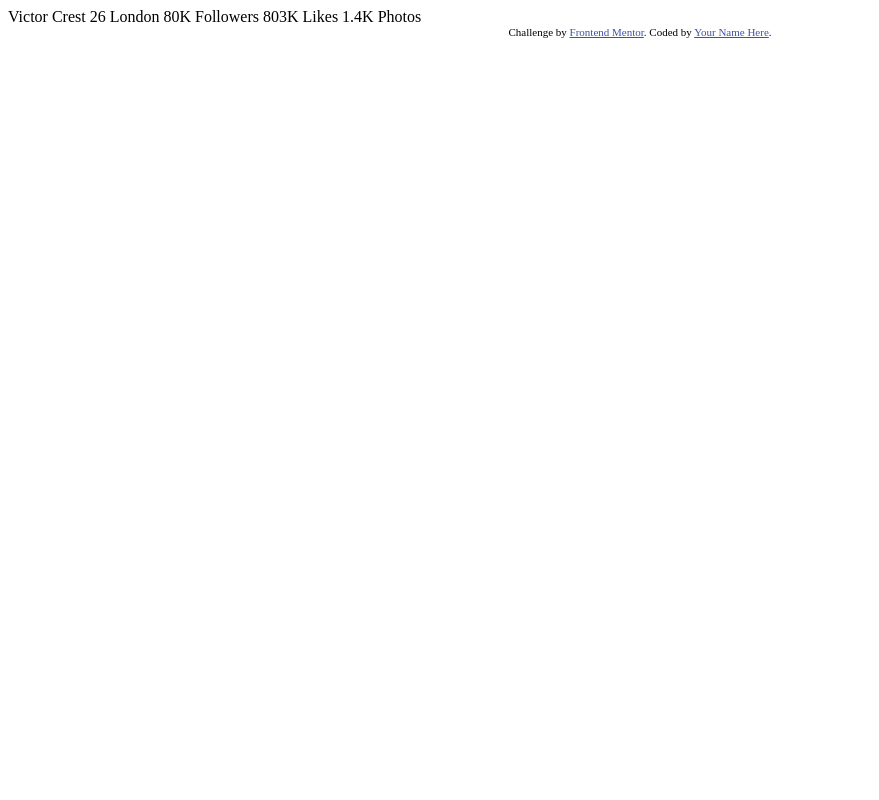
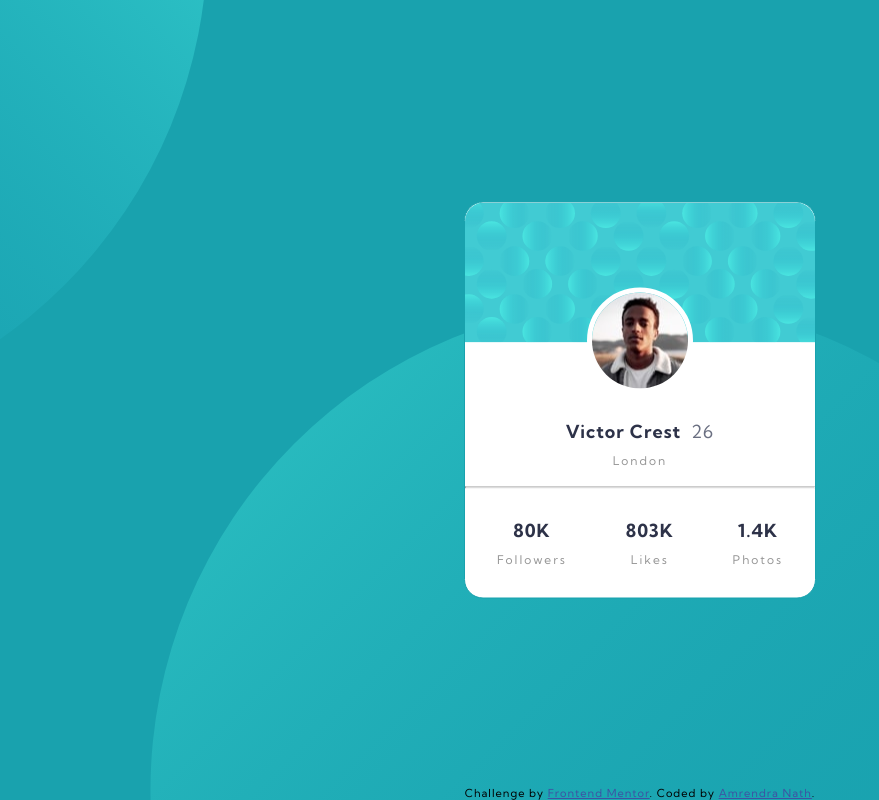
Before and after one commit to amrendranath/frontend-challenges, a plain HTML site: page profile-card-component-main/index.html in a window 1280 px wide. Shown: the whole page, without its empty margins (0-879 px from the left). Drawn offline with Linux system fonts and the light colour scheme.

Commit message:
completed card design

```diff
--- a/profile-card-component-main/index.html
+++ b/profile-card-component-main/index.html
@@ -9,27 +9,43 @@
   <title>Frontend Mentor | Profile card component</title>
 
   <!-- Feel free to remove these styles or customise in your own stylesheet 👍 -->
-  <style>
-    .attribution { font-size: 11px; text-align: center; }
-    .attribution a { color: hsl(228, 45%, 44%); }
-  </style>
+  <link rel="stylesheet" href="./style.css">
+  <link rel="preconnect" href="https://fonts.gstatic.com">
+  <link href="https://fonts.googleapis.com/css2?family=Kumbh+Sans:wght@400;700&display=swap" rel="stylesheet">
 </head>
 <body>
-  Victor Crest
-  26
-  London
 
-  80K
-  Followers
+  <div class="card">
+    <header>
+      <img src="./images/bg-pattern-card.svg" alt="pattern" >
+    </header>
+    <div class="card-body">
+      <img src="images/image-victor.jpg" alt="profile">
+      <div class="profile-text">
+        <span class="name">Victor Crest</span><span class="age">26</span>
+        <span class="neutral-text">London</span>
+      </div>
+    </div>
+    <hr class="line" />
+    <footer>
+      <div>
+        <span class="desaturated-text">80K</span>
+        <span class="neutral-text">Followers</span>
+      </div>
+      <div>
+        <span class="desaturated-text">803K</span>
+        <span class="neutral-text">Likes</span>
+      </div>
+      <div>
+        <span class="desaturated-text">1.4K</span>
+        <span class="neutral-text">Photos</span>
+      </div>
+    </footer>
+  </div>
 
-  803K
-  Likes
-
-  1.4K
-  Photos
   <div class="attribution">
     Challenge by <a href="https://www.frontendmentor.io?ref=challenge" target="_blank">Frontend Mentor</a>.
-    Coded by <a href="#">Your Name Here</a>.
+    Coded by <a href="#">Amrendra Nath</a>.
   </div>
 </body>
 </html>
--- /dev/null
+++ b/profile-card-component-main/style.css
@@ -0,0 +1,113 @@
+:root {
+  /* PRIMARY COLORS */
+  --primary-dark-cyan: hsl(185, 75%, 39%);
+  --primary-desaturated-blue: hsl(229, 23%, 23%);
+  --primary-grayish-blue: hsl(227, 10%, 46%);
+
+  /* NEUTRAL COLORS */
+  --neutral-dark-gray: hsl(0, 0%, 59%);
+}
+
+body {
+  font-family: 'Kumbh Sans', sans-serif;
+  font-size: 18px;
+  background-color: var(--primary-dark-cyan);
+  background-image: url("./images/bg-pattern-top.svg"), url("./images/bg-pattern-bottom.svg");
+  background-repeat: no-repeat, no-repeat;
+  background-position: -770px -550px, 150px 300px;
+  letter-spacing: 1px;
+}
+
+.card {
+  position: absolute;
+  top: 50%;
+  left: 50%;
+  transform: translate(-50%, -50%);
+  border: 1px solid var(--primary-dark-cyan);
+  border-radius: 19px;
+  background-color: #fff;
+}
+
+.card-body {
+  text-align: center;
+}
+
+.card-body img {
+  display: block;
+  position: relative;
+  top: -55px;
+  left: 50%;
+  transform: translateX(-50%);
+  border-radius: 100%;
+  border: 5px solid white;
+}
+
+.profile-text {
+  margin-top: -29px;
+}
+
+.name {
+  font-weight: 700;
+  color: var(--primary-desaturated-blue);
+}
+
+.age {
+  padding-left: 10px;
+  color: var(--primary-grayish-blue);
+}
+
+header img {
+  display: block;
+  border-top-left-radius: 19px;
+  border-top-right-radius: 19px;
+}
+
+.desaturated-text {
+  font-weight: 700;
+  color: var(--primary-desaturated-blue);
+}
+
+.neutral-text {
+  display: block;
+  font-size: 12px;
+  padding: 10px;
+  color: var(--neutral-dark-gray);
+  letter-spacing: 2px;
+}
+
+.line {
+  color: var(--neutral-dark-gray);
+}
+
+footer {
+  display: flex;
+  height: 100px;
+  justify-items: center;
+  justify-content: space-around;
+  align-items: center;
+}
+
+footer > div {
+  display: flex;
+  flex-direction: column;
+  justify-content: center;
+  align-items: center;
+}
+
+.attribution {
+  font-size: 11px;
+  position: absolute;
+  bottom: 0;
+  left: 50%;
+  transform: translateX(-50%);
+}
+
+.attribution a {
+  color: hsl(228, 45%, 44%);
+}
+
+@media only screen and (min-width: 1440px) {
+  body {
+    background-position: -290px -450px, 750px 375px;
+  }
+}
```
